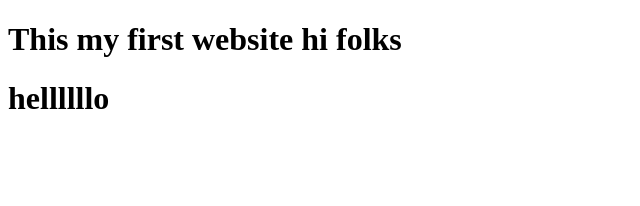
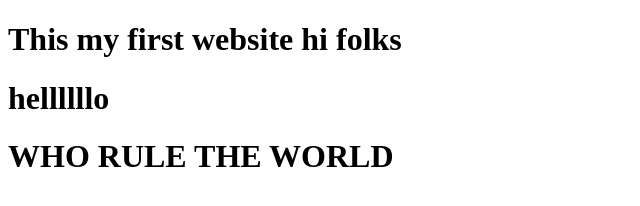
Before and after one commit to meharaj786/website, a plain HTML site: page index.html in a window 1280 px wide. Shown: the whole page, without its empty margins (0-640 px from the left). Drawn offline with Linux system fonts and the light colour scheme.

Commit message:
Update index.html

```diff
--- a/index.html
+++ b/index.html
@@ -8,5 +8,6 @@
 <body>
     <h1>This my first website hi folks</h1>
     <h1>hellllllo</h1>
+    <h1>WHO RULE THE WORLD</h1>
 </body>
 </html>
```
